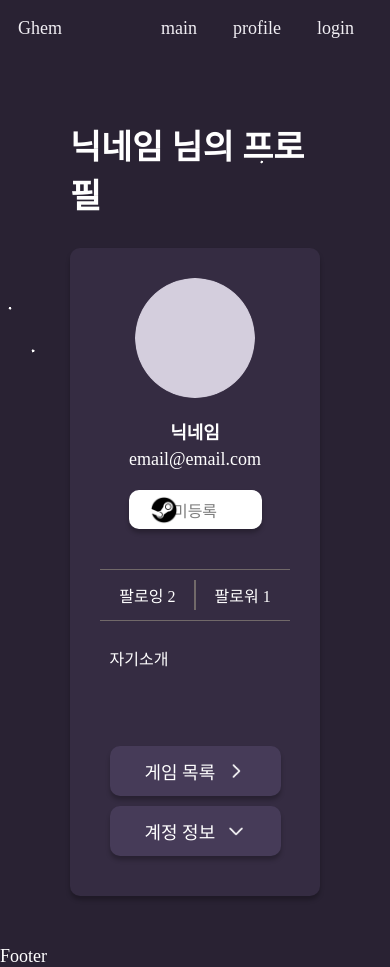
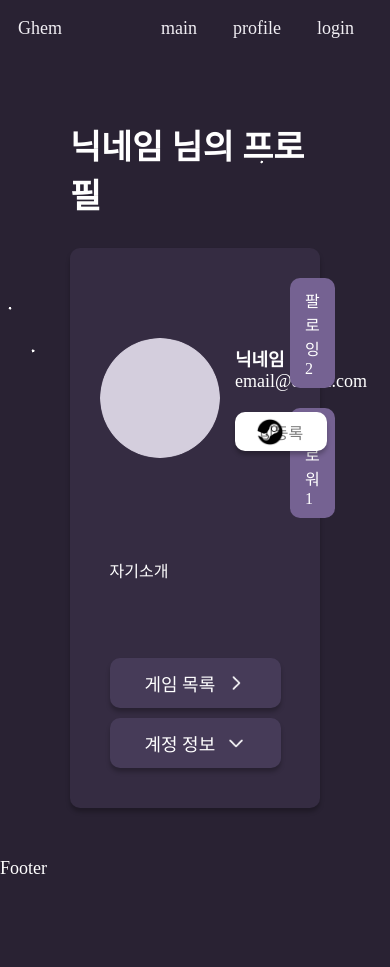
Before and after one commit to season2lee/GHEM, a React (Vite) app in the folder FE/ghem/: page /profile in a window 390 px wide. After the commit the page ends 879 px from the top, so only its background shows below. Built offline with nearby package versions, Linux system fonts and the light colour scheme; a web font is replaced by a local one.

Commit message:
🐾[FE:feat] 프로필 상단 부분 반응형 구현

```diff
--- a/FE/ghem/src/components/profile/common/ProfileImage.tsx
+++ b/FE/ghem/src/components/profile/common/ProfileImage.tsx
@@ -53,6 +53,15 @@ const fileInputWrapper = css`
     }
   }
 
+  > input {
+    position: absolute;
+    width: 0;
+    height: 0;
+    padding: 0;
+    overflow: hidden;
+    border: 0;
+  }
+
   @media (max-width: 768px) {
     bottom: 15px;
     left: 48px;
@@ -61,15 +70,6 @@ const fileInputWrapper = css`
       font-size: 15px;
     }
   }
-
-  > input {
-    position: absolute;
-    width: 0;
-    height: 0;
-    padding: 0;
-    overflow: hidden;
-    border: 0;
-  }
 `;
 
 export default ProfileImage;
--- a/FE/ghem/src/components/profile/info/ProfileAccount.tsx
+++ b/FE/ghem/src/components/profile/info/ProfileAccount.tsx
@@ -20,11 +20,19 @@ const wrapper = css`
   display: flex;
   flex-direction: column;
   align-items: center;
+
+  @media (max-width: 768px) {
+    align-items: flex-start;
+  }
 `;
 
 const nickname = css`
   font-weight: bold;
   margin: 20px 0 5px 0;
+
+  @media (max-width: 768px) {
+    margin: 0;
+  }
 `;
 
 const email = css`
@@ -60,6 +68,10 @@ const steamIdWrapper = css`
     color: #7d7d7d;
     font-size: 16px;
   }
+
+  @media (max-width: 768px) {
+    margin-bottom: 0;
+  }
 `;
 
 export default ProfileAccount;
--- a/FE/ghem/src/components/profile/info/ProfileFollow.tsx
+++ b/FE/ghem/src/components/profile/info/ProfileFollow.tsx
@@ -48,6 +48,25 @@ const followWrapper = css`
     height: 30px;
     border: 1px solid #716969;
   }
+
+  @media (max-width: 768px) {
+    width: 30%;
+    flex-direction: column;
+    border: none;
+    gap: 20px;
+    padding: 0;
+    margin: 0;
+
+    > span {
+      padding: 10px 15px;
+      background: #756292;
+      border-radius: 10px;
+    }
+
+    > div {
+      display: none;
+    }
+  }
 `;
 
 export default ProfileFollow;
--- a/FE/ghem/src/components/profile/info/ProfileInfo.tsx
+++ b/FE/ghem/src/components/profile/info/ProfileInfo.tsx
@@ -9,9 +9,13 @@ import ProfileIntroduce from "./ProfileIntroduce";
 function ProfileInfo() {
   return (
     <div css={profileInfoWrapper}>
-      <ProfileImage size={130} path="info" />
-      <ProfileAccount />
-      <ProfileFollow />
+      <div css={profileWrapper}>
+        <div css={profileImageAccountWrapper}>
+          <ProfileImage size={130} path="info" />
+          <ProfileAccount />
+        </div>
+        <ProfileFollow />
+      </div>
       <ProfileIntroduce />
     </div>
   );
@@ -24,4 +28,30 @@ const profileInfoWrapper = css`
   align-items: center;
 `;
 
+const profileWrapper = css`
+  width: 100%;
+  display: flex;
+  flex-direction: column;
+  align-items: center;
+
+  @media (max-width: 768px) {
+    width: 100%;
+    flex-direction: row;
+    justify-content: space-between;
+    margin-bottom: 40px;
+  }
+`;
+
+const profileImageAccountWrapper = css`
+  display: flex;
+  flex-direction: column;
+  align-items: center;
+  width: 100%;
+
+  @media (max-width: 768px) {
+    gap: 15px;
+    flex-direction: row;
+  }
+`;
+
 export default ProfileInfo;
```
